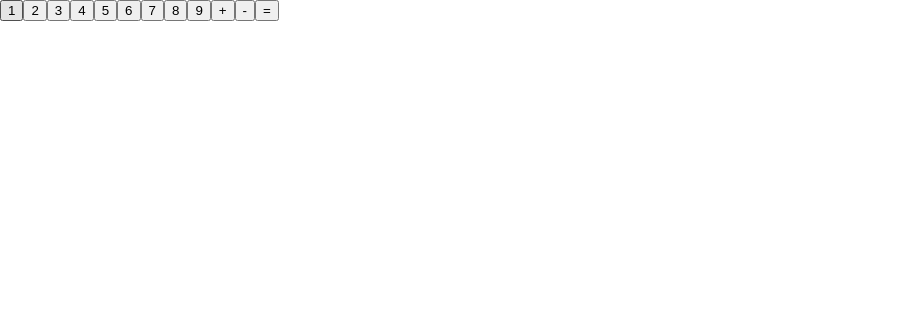
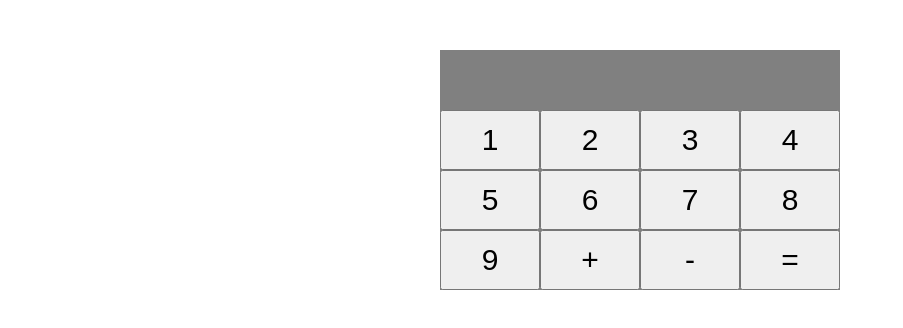
Before and after one commit to mstankiewicz1/CalculatorApp, a React app: page / in a window 1280 px wide. Shown: the top 328 px of the page, without its empty margins (0-903 px from the left). Built offline with nearby package versions, Linux system fonts and the light colour scheme.

Commit message:
Postepy 23.09.19r godz 13:36

```diff
--- a/css/style.css
+++ b/css/style.css
@@ -1,3 +1,34 @@
 * {
     box-sizing: border-box;
 }
+
+.app {
+    text-align: center;
+    margin-top: 50px;
+}
+
+.calc-body {
+    max-width: 400px;
+    margin: auto;
+}
+
+.result {
+    height: 60px;
+    background-color: grey;
+    width: 100%;
+}
+
+.result p {
+    font-size: 40px;
+}
+
+.buttons {
+    display: block;
+    background-color: grey;
+}
+
+.buttons button {
+    width: 25%;
+    height: 60px;
+    font-size: 30px;
+}
--- a/js/App.jsx
+++ b/js/App.jsx
@@ -32,9 +32,11 @@
 
     render() {
         return (
-            <div>
-               <Results result={this.state.result}/>
-               <Buttons buttonPressed={this.buttonPressed}/>
+            <div className="app">
+                <div className="calc-body">
+                       <Results result={this.state.result}/>
+                       <Buttons buttonPressed={this.buttonPressed}/>
+                </div>
             </div>
         )
     }
--- a/js/Buttons.jsx
+++ b/js/Buttons.jsx
@@ -12,7 +12,7 @@
 
     render() {
         return (
-            <div>
+            <div className="buttons">
                 <button name="1" onClick={this.buttonPressed}>1</button>
                 <button name="2" onClick={this.buttonPressed}>2</button>
                 <button name="3" onClick={this.buttonPressed}>3</button>
--- a/js/Results.jsx
+++ b/js/Results.jsx
@@ -7,7 +7,7 @@
 
     render() {
         return (
-            <div>
+            <div className="result">
                 <p>{this.props.result}</p>
             </div>
         )
```
Also changed, not shown: js/out.js.
